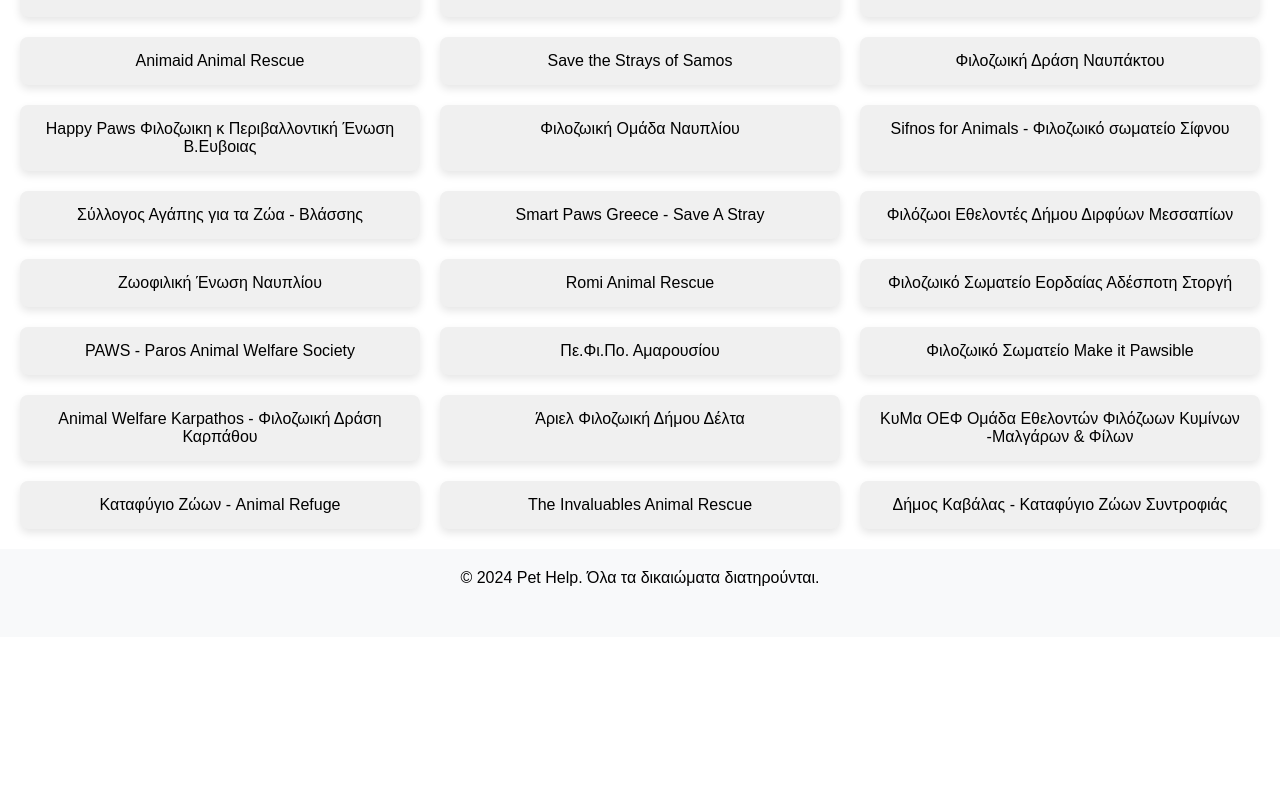
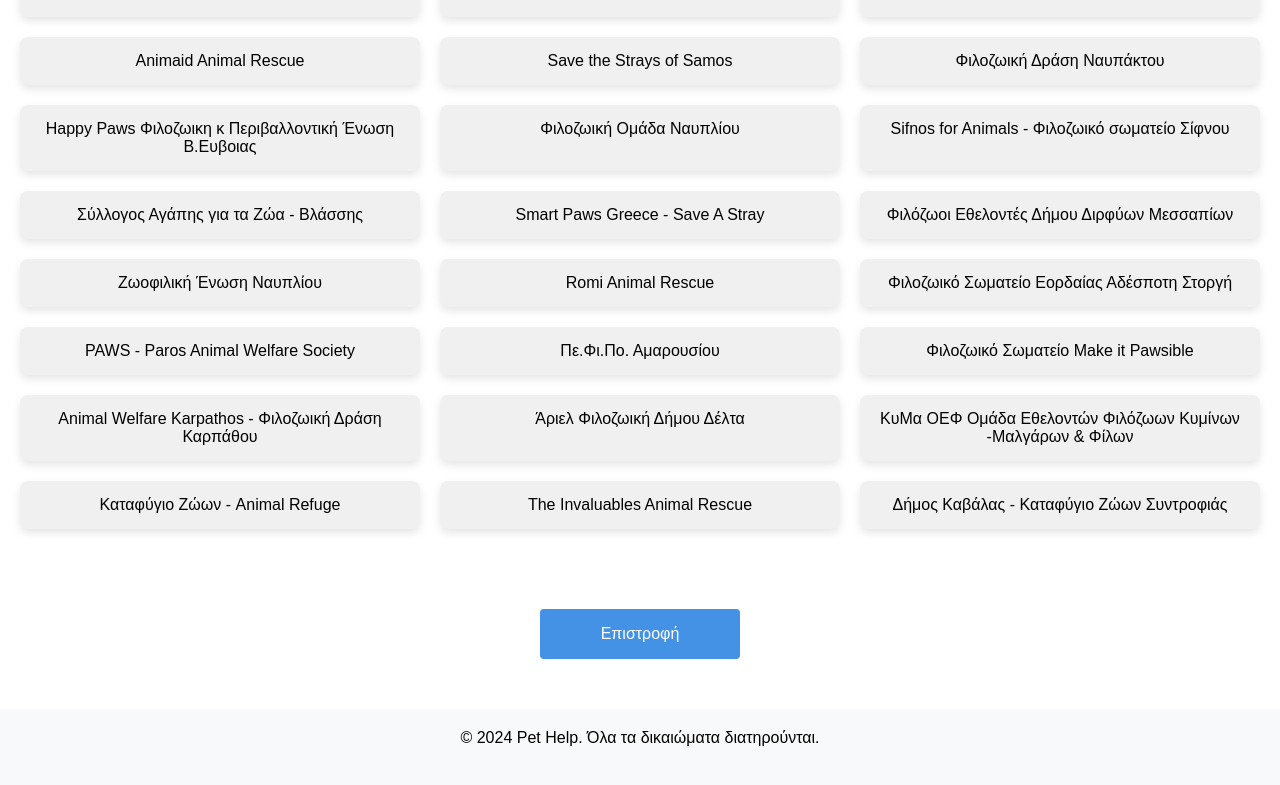
Before and after one commit to Minakoss/Help-Animals, a React (Create React App) app: page /list in a window 1280 px wide. Shown: the part 431-1216 px from the top of the page. Before the commit the page ends 1068 px from the top, so only its background shows below. Built offline with nearby package versions, Linux system fonts and the light colour scheme.

Commit message:
update content list with button and vets

```diff
--- a/src/App.css
+++ b/src/App.css
@@ -31,7 +31,7 @@
   margin-bottom: 20px;
   opacity: 0;
   transform: translateZ(-100px) scale(0.5); /* Image starts smaller and further back */
-  animation: scaleUpFromDepth 1.5s ease-out forwards;
+  animation: scaleUpFromDepth 3s ease-out forwards;
   animation-delay: 1.5s; /* Delay for 0.5 seconds before animation starts */
 }
 @keyframes scaleUpFromDepth {
--- a/src/pages/Filozoikes.css
+++ b/src/pages/Filozoikes.css
@@ -36,6 +36,7 @@
 }
 
 .ad-post-button {
+  margin-top: 50px;
   width: 200px; /* Ίδιο πλάτος */
   height: 50px; /* Ίδιο ύψος */
   color: white;
--- a/src/pages/List.js
+++ b/src/pages/List.js
@@ -1,6 +1,6 @@
 import React, { useState } from "react";
 import "./List.css";
-
+import { Link } from "react-router-dom";
 const List = () => {
   const [selectedGroup, setSelectedGroup] = useState(null);
   const [searchTerm, setSearchTerm] = useState("");
@@ -312,6 +312,11 @@
           </div>
         </div>
       )}
+      <div className="ad-button-container">
+        <Link to="/filozoikes">
+          <button className="ad-post-button">Επιστροφή</button>
+        </Link>
+      </div>
     </section>
   );
 };
--- a/src/pages/Vets.js
+++ b/src/pages/Vets.js
@@ -1,5 +1,6 @@
 import React, { useState } from "react";
 import "./Vets.css";
+import { Link } from "react-router-dom";
 
 const Vets = () => {
   const [searchTerm, setSearchTerm] = useState("");
@@ -334,6 +335,11 @@
           </div>
         </div>
       )}
+      <div className="ad-button-container">
+        <Link to="/filozoikes">
+          <button className="ad-post-button">Επιστροφή</button>
+        </Link>
+      </div>
     </section>
   );
 };
```
